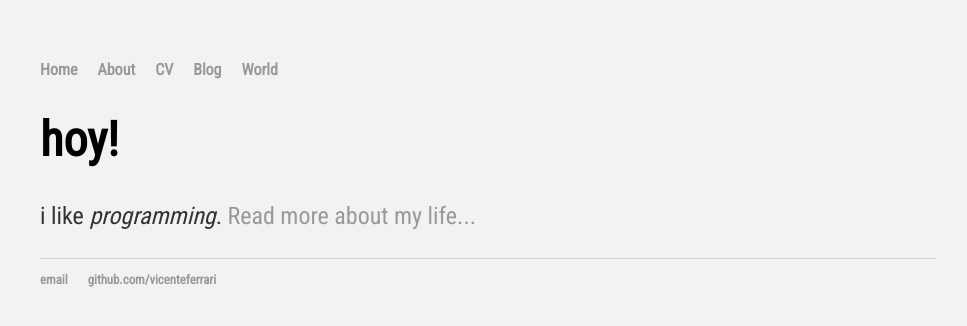
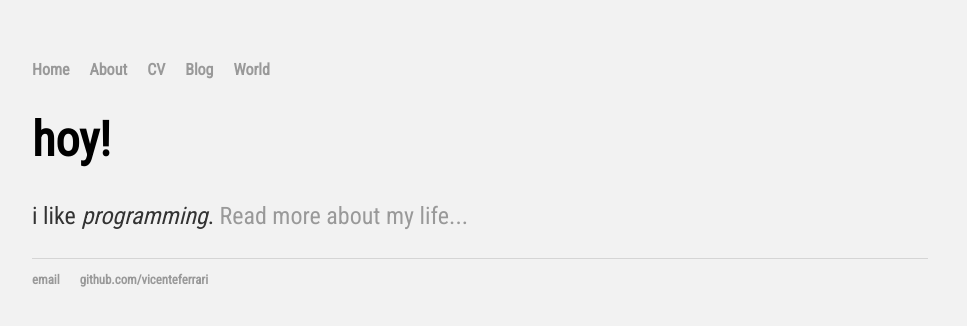
Before and after one commit to vicenteferrari/vicenteferrari.github.io, a Jekyll site: the page built from index.html, in a window 1280 px wide. Shown: the top 326 px of the page, without its empty margins (160-1127 px from the left). Built offline with Jekyll 4.4.1, drawn with Linux system fonts in a browser that asks for light colours.

Commit message:
[added] reversed

```diff
--- a/css/main.css
+++ b/css/main.css
@@ -2,14 +2,14 @@
 
 html {
 	box-sizing: border-box;
-
 }
 
 body {
 	font-family: 'Roboto Condensed', sans-serif;
 	background: #F2F2F2;
-	margin: 60px 200px;
+	margin: 60px auto;
 	width: 70%;
+	position: relative;
 }
 
 nav ul, footer ul {
@@ -57,3 +57,7 @@ ul.posts {
 ul.posts li {
 	list-style: none;
 }
+
+.container {
+
+}
```
